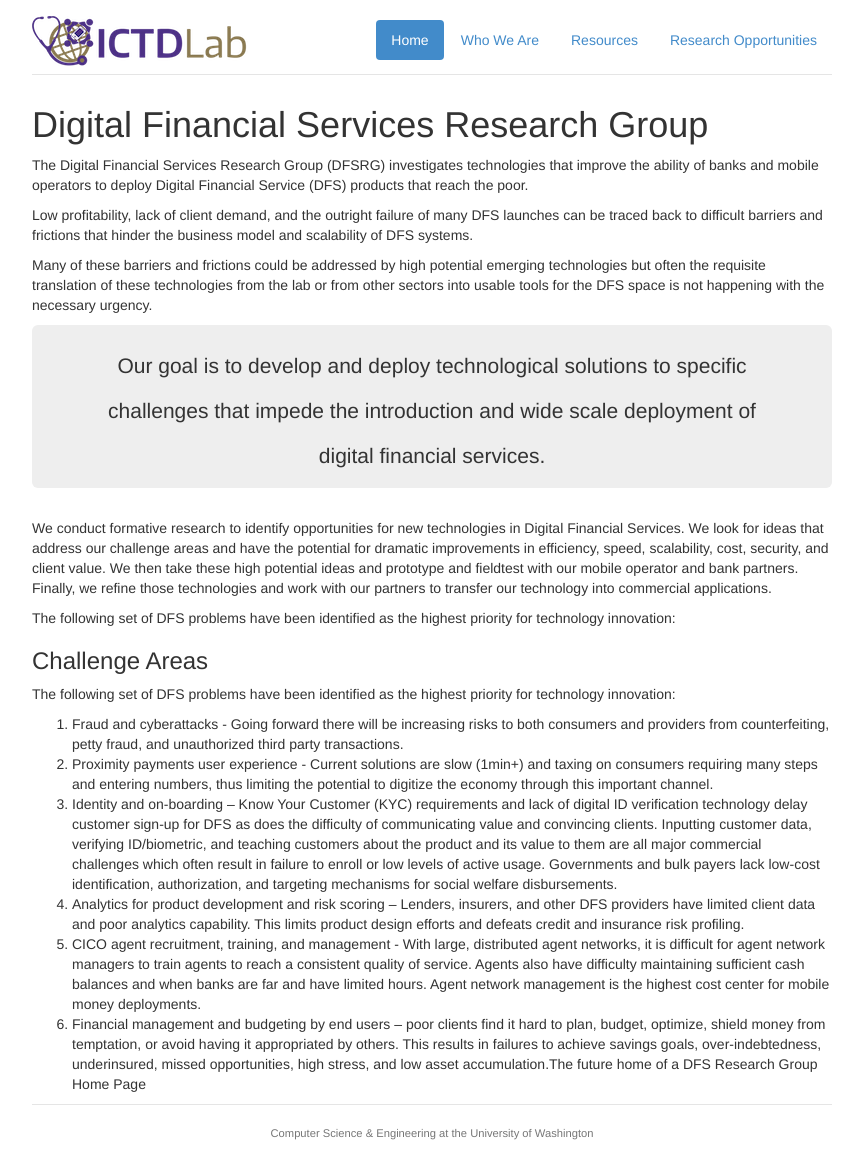
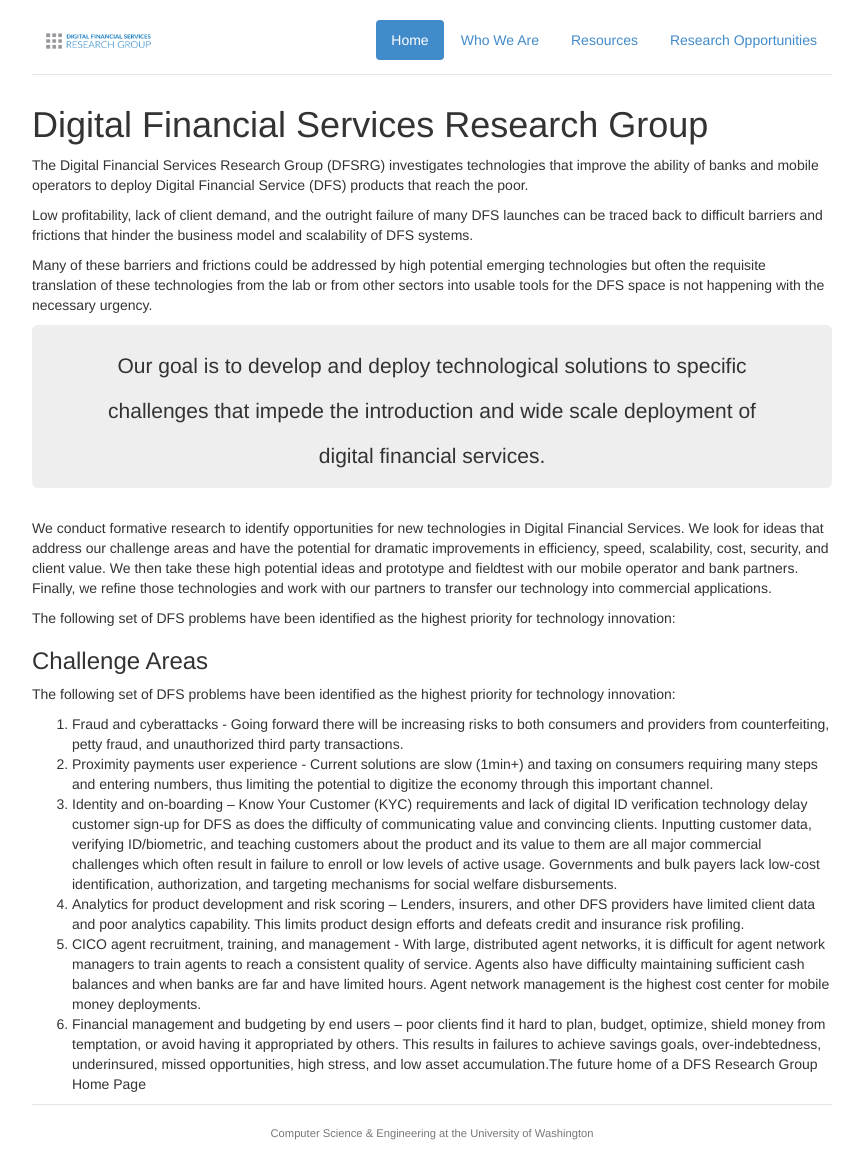
Before and after one commit to uw-ictd/dfs-website, a Jekyll site: the page built from index.md, in a window 1280 px wide. Shown: the whole page, without its empty margins (208-1071 px from the left). Built offline with Jekyll 4.4.1, drawn with Linux system fonts in a browser that asks for light colours.

Commit message:
Add DFS logo.

```diff
--- a/_layouts/default.html
+++ b/_layouts/default.html
@@ -25,8 +25,8 @@
               <!--<li><a href="http://change.cs.washington.edu">Change</a></li>-->
             </ul>
             <a href="{{ site.base }}/">
-                <img src="{{ site.base }}/img/ictd.png"
-                    srcset="{{ site.base }}/img/ictd_2x.png 2x"
+                <img src="{{ site.base }}/img/dfs.png"
+                    srcset="{{ site.base }}/img/dfs_2x.png 2x"
                     alt="ICTD" id="logo">
             </a>
           </div>
```
Also changed, not shown: img/dfs.png (added), img/dfs_2x.png (added), img/dfs_high_res.png (added), img/dfs_main.png (added).
